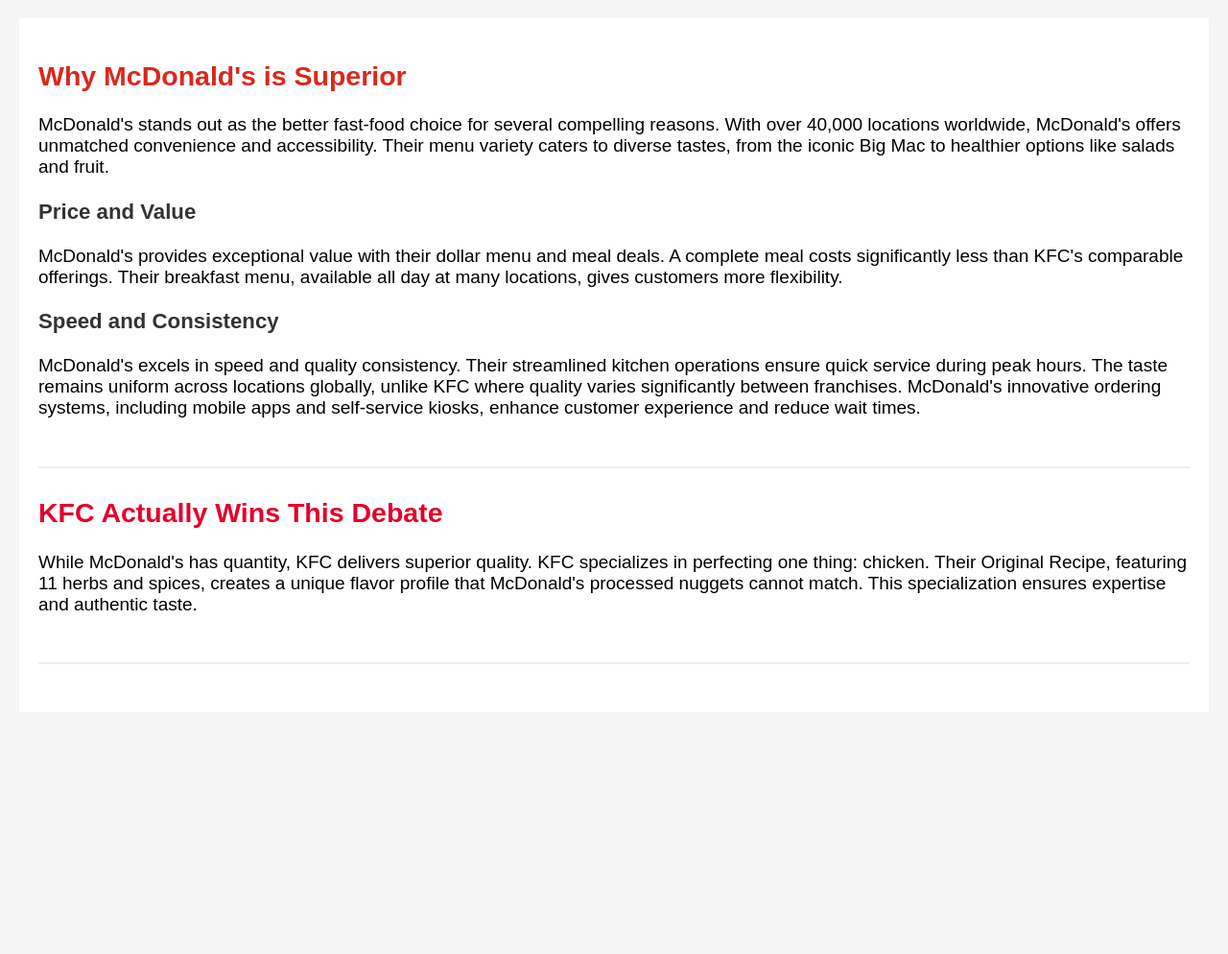
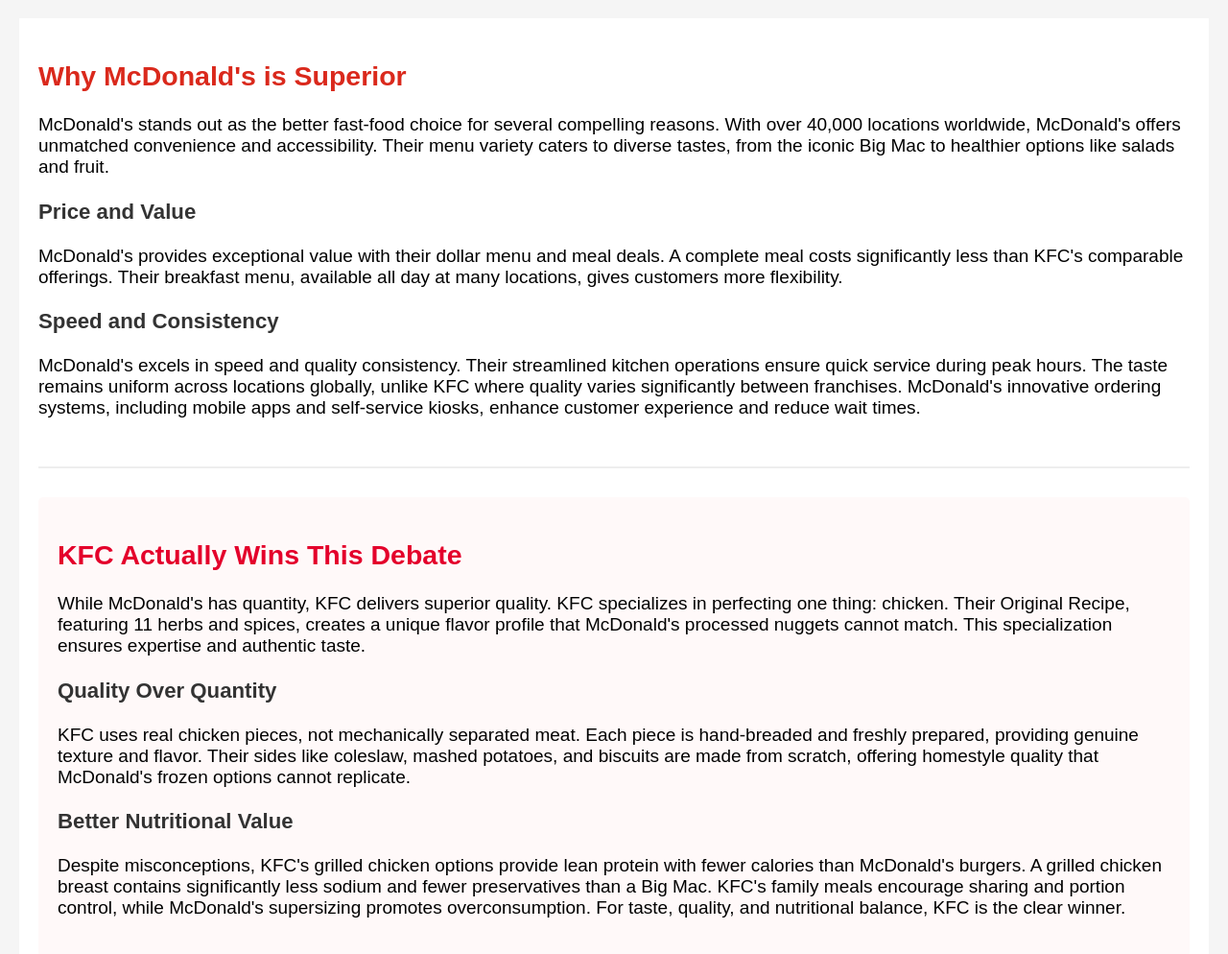
Before and after one commit to mondayran/Midterm, a plain HTML site: page index.html in a window 1280 px wide. Shown: the part 104-1098 px from the top of the page at 96% size. Before the commit the page ends 886 px from the top, so only its background shows below. Drawn offline with Linux system fonts and the light colour scheme.

Commit message:
Complete KFC argument with quality and nutrition points

```diff
--- a/css/styles.css
+++ b/css/styles.css
@@ -29,8 +29,18 @@ article {
     border-bottom: 2px solid #eee;
 }
 
+article:last-child {
+    border-bottom: none;
+}
+
 h2 {
     color: #da291c;
+}
+
+.kfc-section {
+    background-color: #fff9f9;
+    padding: 20px;
+    border-radius: 5px;
 }
 
 .kfc-section h2 {
--- a/index.html
+++ b/index.html
@@ -30,6 +30,16 @@
         <article class="kfc-section">
             <h2>KFC Actually Wins This Debate</h2>
             <p>While McDonald's has quantity, KFC delivers superior quality. KFC specializes in perfecting one thing: chicken. Their Original Recipe, featuring 11 herbs and spices, creates a unique flavor profile that McDonald's processed nuggets cannot match. This specialization ensures expertise and authentic taste.</p>
+
+            <section>
+                <h3>Quality Over Quantity</h3>
+                <p>KFC uses real chicken pieces, not mechanically separated meat. Each piece is hand-breaded and freshly prepared, providing genuine texture and flavor. Their sides like coleslaw, mashed potatoes, and biscuits are made from scratch, offering homestyle quality that McDonald's frozen options cannot replicate.</p>
+            </section>
+
+            <section>
+                <h3>Better Nutritional Value</h3>
+                <p>Despite misconceptions, KFC's grilled chicken options provide lean protein with fewer calories than McDonald's burgers. A grilled chicken breast contains significantly less sodium and fewer preservatives than a Big Mac. KFC's family meals encourage sharing and portion control, while McDonald's supersizing promotes overconsumption. For taste, quality, and nutritional balance, KFC is the clear winner.</p>
+            </section>
         </article>
     </main>
 </body>
```
